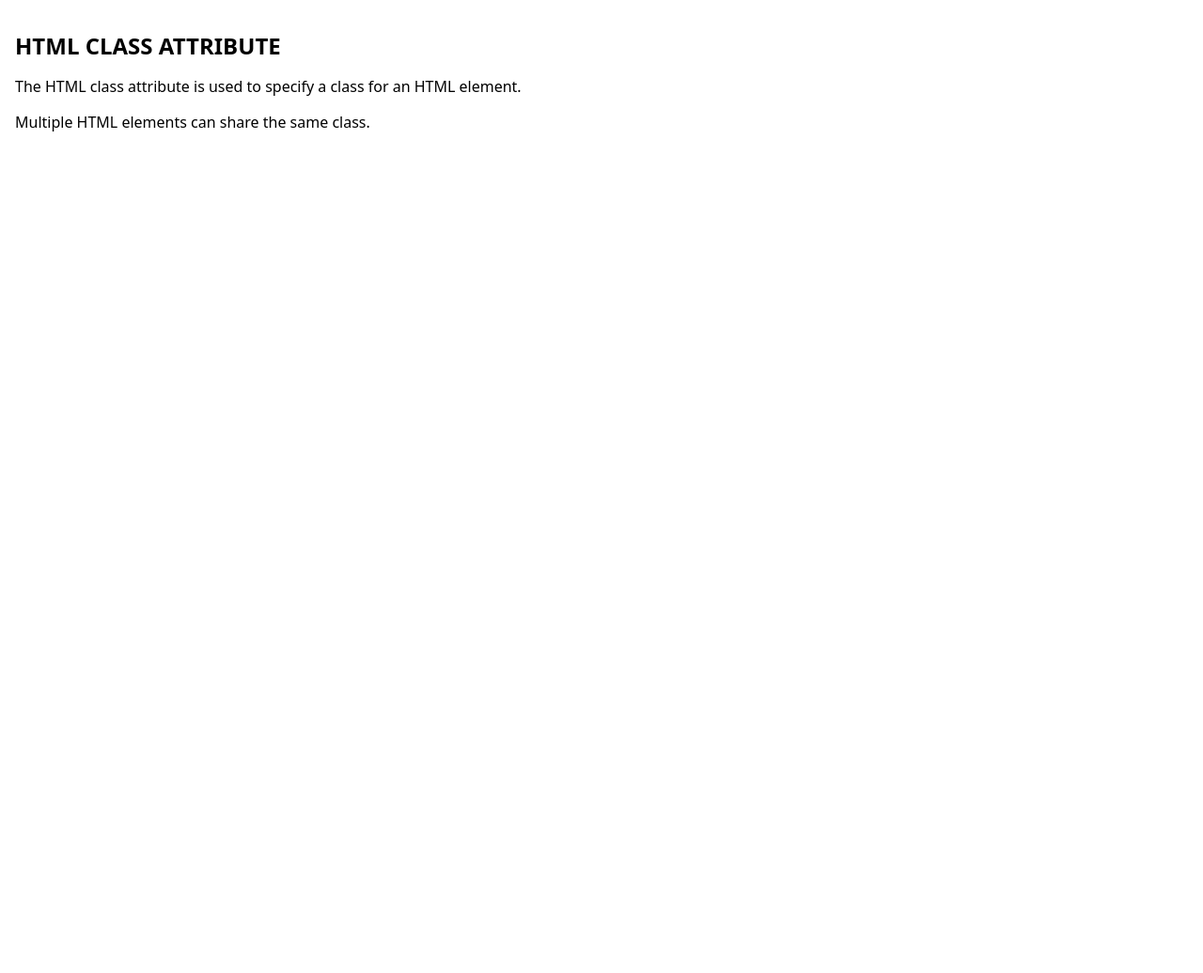
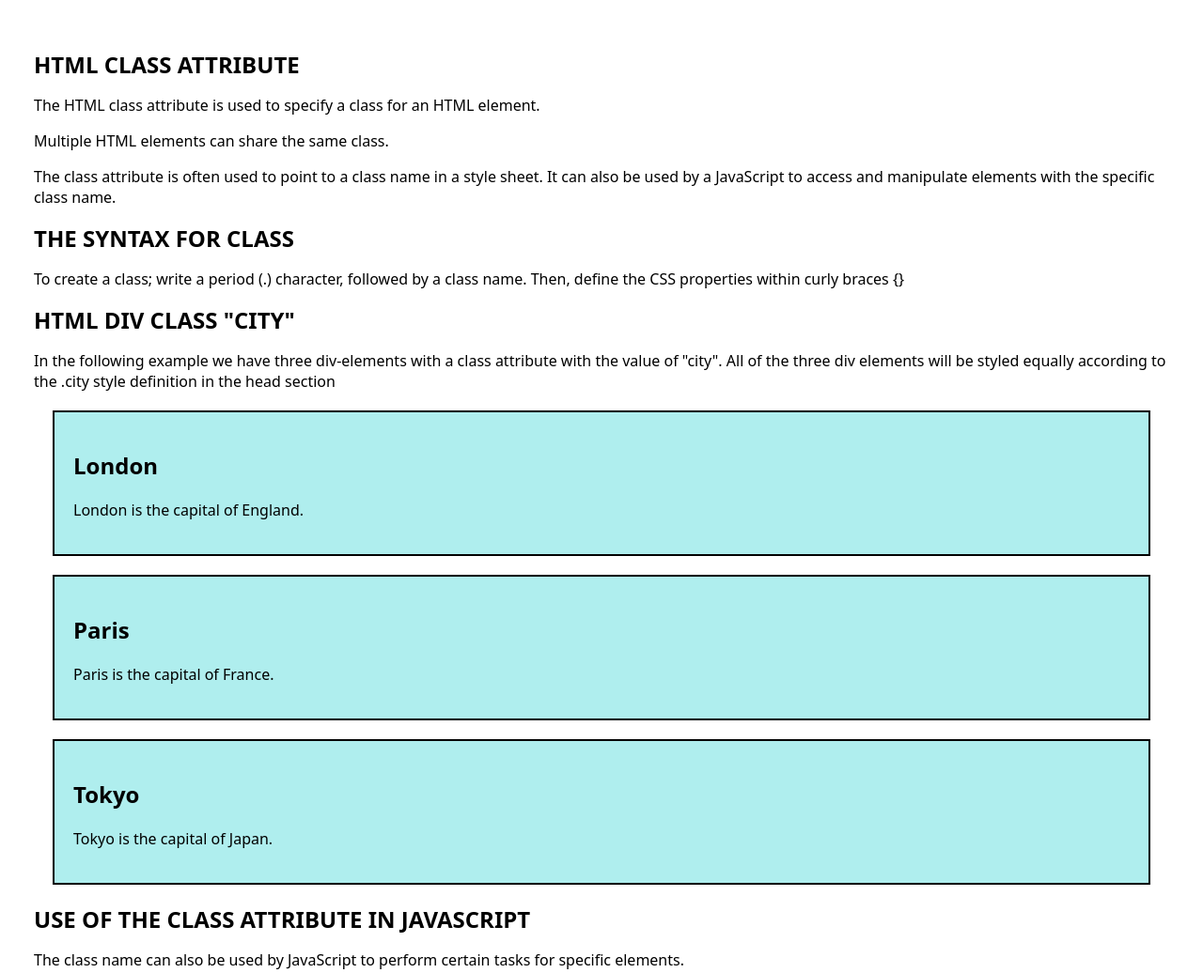
Before and after one commit to Tanjakidoy/v3School---HTML-Class-Attribute, a website: page index.html in a window 1280 px wide. Shown: the top 1036 px of the page at 94% size. Before the commit the page ends 800 px from the top, so only its background shows below. Drawn offline with Linux system fonts and the light colour scheme.

Commit message:
After Lesson

```diff
--- a/index.html
+++ b/index.html
@@ -14,8 +14,49 @@
         The HTML class attribute is used to specify a class for an HTML element.
       </p>
       <p>Multiple HTML elements can share the same class.</p>
+      <p>The class attribute is often used to point to a class name in a style sheet. It can also be used by a JavaScript to access and manipulate elements with the specific class name.</p>
+
+      <h1>THE SYNTAX FOR CLASS</h1>
+
+      <p>To create a class; write a period (.) character, followed by a class name. Then, define the CSS properties within curly braces {}</p>
+
+      <style>
+        .city {
+          background-color: paleturquoise;
+          color: black;
+          border: 2px solid black;
+          margin: 20px;
+          padding: 20px;
+                 }
+        </style>
+
+<h1>HTML DIV CLASS "CITY"</h1>
+
+<p>In the following example we have three div-elements with a class attribute with the value of "city". All of the three div elements will be styled equally according to the .city style definition in the head section</p>
+
+      <div class="city">
+      <h2>London</h2>
+      <p>London is the capital of England.</p>
+      </div>
+
+      <div class="city">
+      <h2>Paris</h2>
+      <p>Paris is the capital of France.</p>
+      </div>
+
+      <div class="city">
+      <h2>Tokyo</h2>
+      <p>Tokyo is the capital of Japan.</p>
+      </div>
+
+      <h1>USE OF THE CLASS ATTRIBUTE IN JAVASCRIPT</h1>
+
+        <p>The class name can also be used by JavaScript to perform certain tasks for specific elements.</p>
+
+        <p></p>JavaScript can access elements with a specific class name with the getElementsByClassName() method</p>
+
+ </main>
+  </body>
 
 
-    </main>
-  </body>
 </html>
--- a/styles.css
+++ b/styles.css
@@ -1,13 +1,13 @@
 * {
   box-sizing: border-box;
-}
+  }
 
 body {
-  margin: 0;
+  margin: 20px;
   font-family: system-ui, sans-serif;
   color: black;
   background-color: white;
-}
+  }
 
 nav {
   display: flex;
```
Also changed, not shown: 1 other file.
